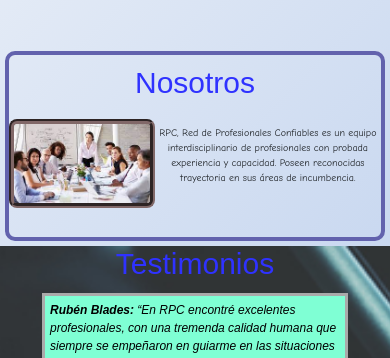
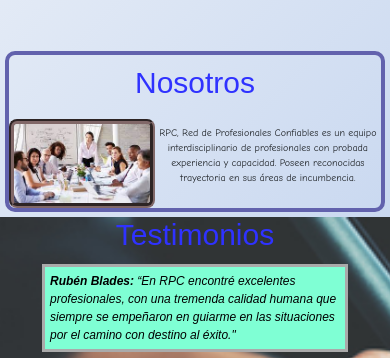
Before and after one commit to Chivo04/Proyecto_Final, a website: page index.html in a window 390 px wide. Shown: the part 443-801 px from the top of the page. Drawn offline with nearby package versions, Linux system fonts and the light colour scheme.

Commit message:
14-10-2022

```diff
--- a/scss/componentes/_mediaqueries.scss
+++ b/scss/componentes/_mediaqueries.scss
@@ -35,10 +35,7 @@
 
         /* Sección Nosotros */
 
-    .nosotros{
-        height: auto;}
-
-    .nosotros h2{
+        .nosotros h2{
         font-size: 36px;
         padding: 10px;}
 
@@ -141,7 +138,6 @@
         /* Sección Nosotros */
 
     .nosotros{
-        height: auto;
         font-size: 8pt;}
 
     .nosotros h2{
@@ -243,7 +239,6 @@
         /* Sección Nosotros */
 
     .nosotros{
-        height: auto;
         font-size: 8pt;}
 
     .nosotros h2{
@@ -347,7 +342,6 @@
         /* Sección Nosotros */
 
     .nosotros{
-        height: 190px;
         font-size: 8pt;}
 
     .nosotros h2{
```
Also changed, not shown: css/style.css, 1 other file.
